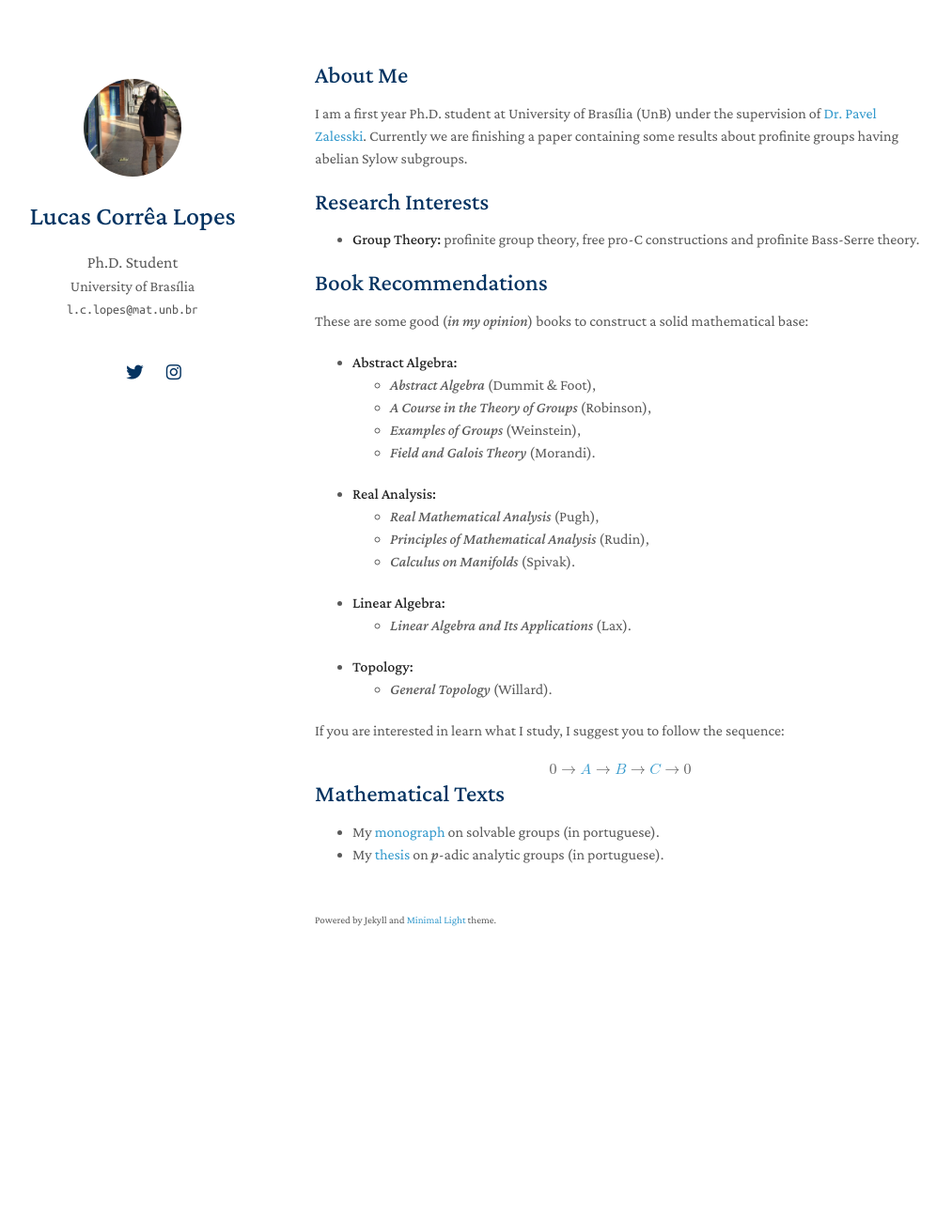
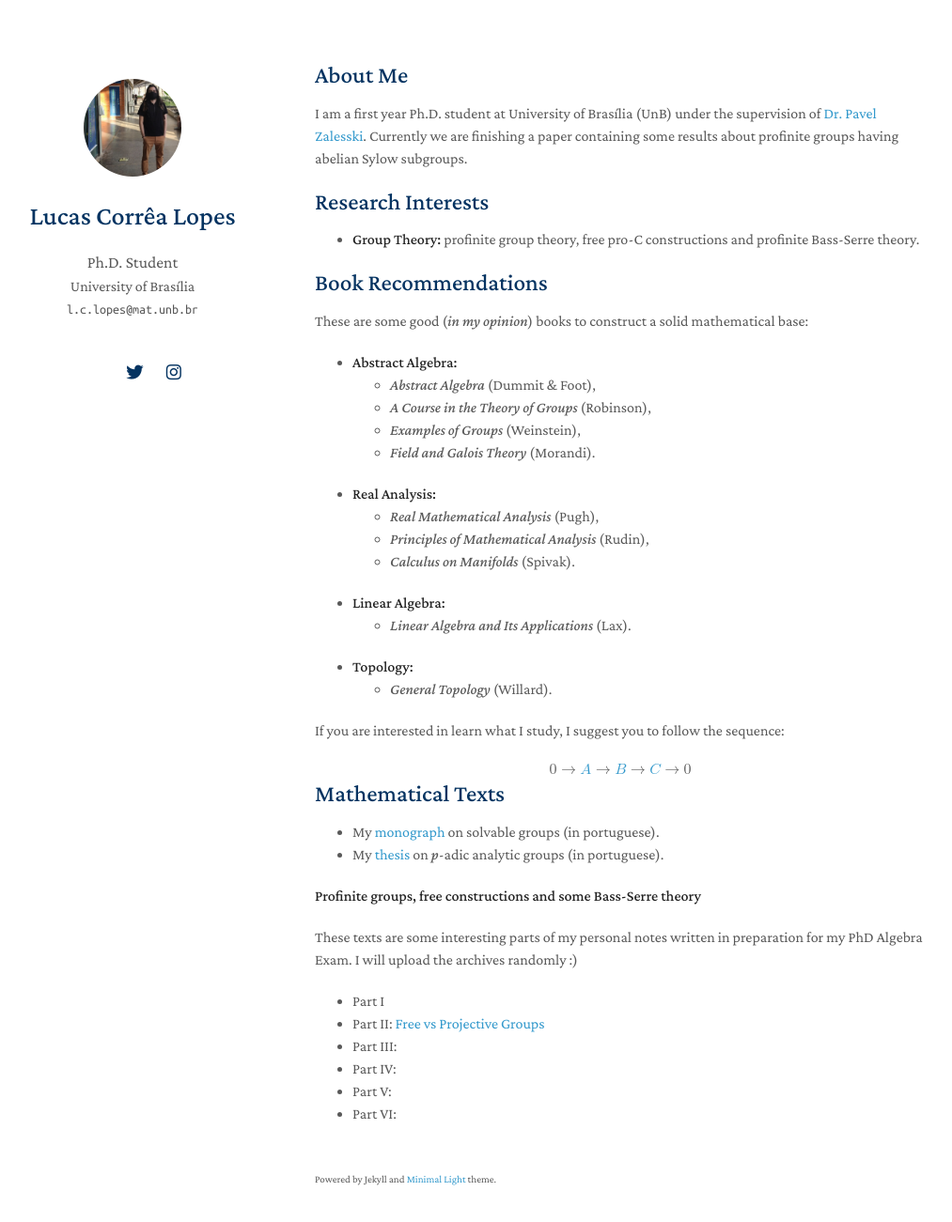
Before and after one commit to lcorrealopes/home, a Jekyll site: the page built from index.md, in a window 1280 px wide and 1336 px high. Shown: the top 1301 px of the window at 94% size, without its empty margins (135-1148 px from the left). Built offline with Jekyll 4.4.1, drawn with Linux system fonts in a browser that asks for light colours; nearby versions of some CDN libraries; a style sheet for code colours, icons or effects is not loaded; our own code applies the rules of GitHub Pages for plain Markdown files.

Commit message:
Update index.md

```diff
--- a/index.md
+++ b/index.md
@@ -51,3 +51,14 @@ If you are interested in learn what I study, I suggest you to follow the sequenc
 
 - My <a href="https://docs.google.com/viewer?url=https://github.com/lcorrealopes/home/raw/main/assets/files/monograph.pdf">monograph</a> on solvable groups (in portuguese).
 - My <a href="https://docs.google.com/viewer?url=https://github.com/lcorrealopes/home/raw/main/assets/files/thesis.pdf">thesis</a> on *p*-adic analytic groups (in portuguese).
+
+**Profinite groups, free constructions and some Bass-Serre theory**
+
+These texts are some interesting parts of my personal notes written in preparation for my PhD Algebra Exam. I will upload the archives randomly :)
+
+- Part I
+- Part II: <a href="https://docs.google.com/viewer?url=https://github.com/lcorrealopes/home/raw/main/assets/files/Free-Projective.pdf">Free vs Projective Groups</a>
+- Part III:
+- Part IV:
+- Part V:
+- Part VI:
```
